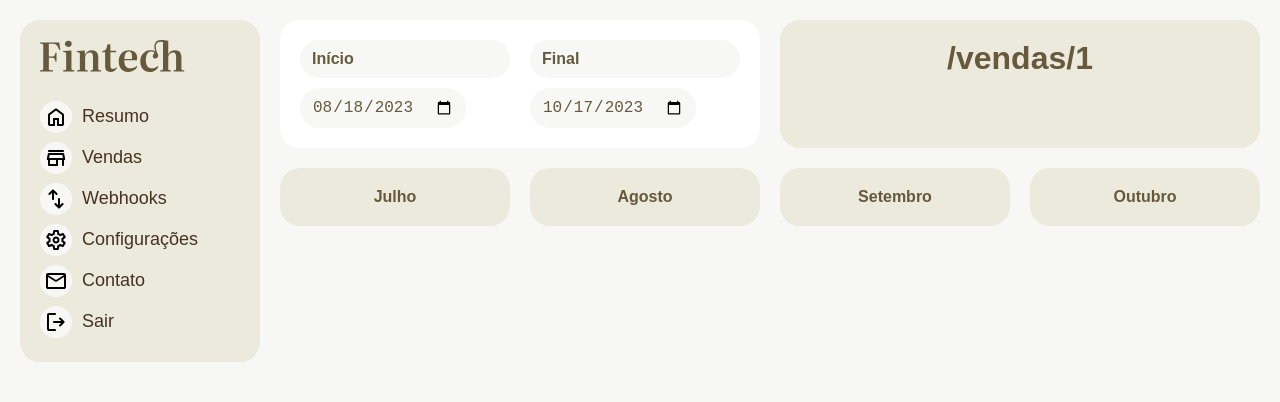
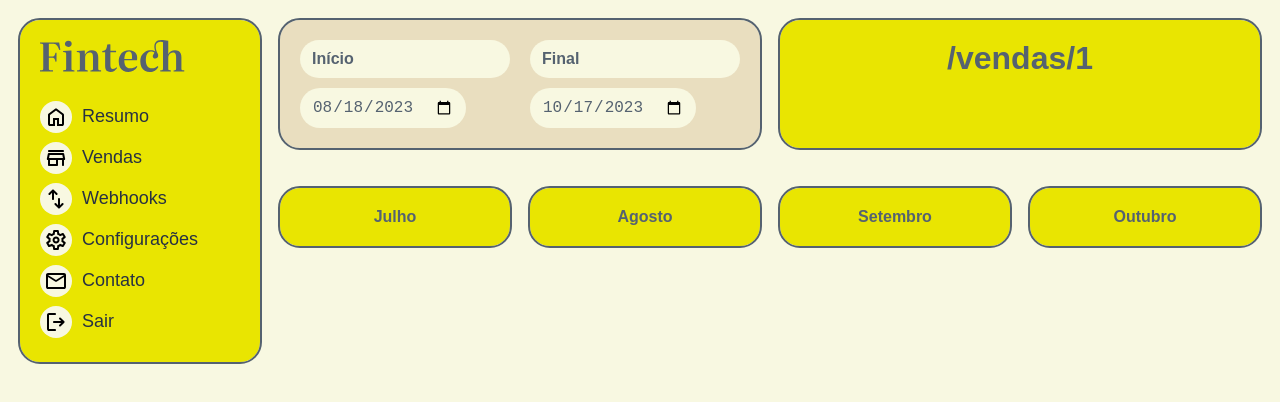
Before and after one commit to Ian-FS/Fintech---React-com-TypeScript, a React app: page /vendas/1 in a window 1280 px wide. Shown: the top 402 px of the page. Built offline with nearby package versions, Linux system fonts and the light colour scheme; no server answers; the HTML template or start-up script is replaced by a standard one.

Commit message:
muda tema do site e estiliza alguns componentes

```diff
--- a/src/Components/MesBtn.tsx
+++ b/src/Components/MesBtn.tsx
@@ -28,7 +28,7 @@ const MesBtn = ({ n }: { n: number }) => {
   }
 
   return (
-    <button onClick={() => setMes()} style={style}>
+    <button className="box" onClick={() => setMes()} style={style}>
       {nomeMes(n)}
     </button>
   );
--- a/src/Style.css
+++ b/src/Style.css
@@ -1,11 +1,16 @@
 html {
-  --color-1: #463220;
-  --color-2: #66593c;
-  --color-3: #eceadd;
-  --color-4: #f7f8f5;
-  --color-5: #ffffff;
+  --color-1: #273142;
+  --color-2: #556270;
+  --color-3: #e9e501;
+  --color-4: #f8f8e1;
+  --color-5: #e9debf;
   --gap-s: 0.625rem;
   --gap: 1.25rem;
+}
+
+.box {
+  outline: 2px solid var(--color-2);
+  margin-bottom: var(--gap);
 }
 
 body {
```
